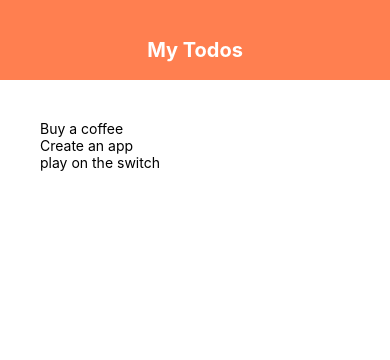
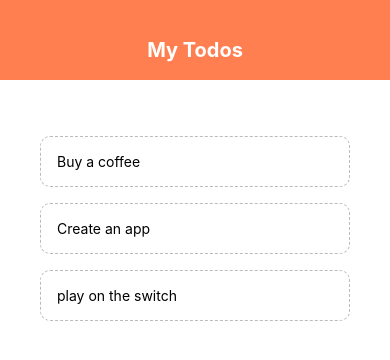
Before and after one commit to kishoreckd/net_ninja_react, a React Native app: screen / in a window 390 px wide. Shown: the top 360 px of the page. Built offline with nearby package versions, Linux system fonts and the light colour scheme.

Commit message:
todo listed and removed

```diff
--- a/App.js
+++ b/App.js
@@ -2,6 +2,7 @@
 import { useState } from 'react';
 import { Button, StyleSheet, Text, TextInput, View , ScrollView,FlatList , TouchableOpacity} from 'react-native';
 import Header from './components/header';
+import TodoItem from './components/todo';
 
 export default function App() {
 const [todos ,setTodos] = useState([
@@ -10,6 +11,11 @@
   {text: 'play on the switch' , key:'3'},
 ])
 
+ const presshandler =(key)=>{
+  setTodos ((prevTodos)=>{
+    return prevTodos.filter(todo=>todo.key !=key)
+  })
+ }
   return (
     <View style={styles.container}>
       {/**Header */}
@@ -21,7 +27,8 @@
         <FlatList
         data = {todos}
         renderItem={({ item }) => (
-          <Text>{item.text}</Text>
+          <TodoItem item={item} presshandler={presshandler} />
+
         )}
         />
       </View>
--- /dev/null
+++ b/components/todo.js
@@ -0,0 +1,26 @@
+import { StatusBar } from 'expo-status-bar';
+import { useState } from 'react';
+import { Button, StyleSheet, Text, TextInput, View , ScrollView,FlatList , TouchableOpacity} from 'react-native';
+
+
+
+export default function TodoItem({item,presshandler}) {
+ return(
+    <TouchableOpacity onPress={()=>presshandler(item.key)}>
+    <Text style ={styles.item}>{item.text}</Text>
+    </TouchableOpacity>
+ )
+}
+
+
+const styles = StyleSheet.create({
+
+    item:{
+        padding:16,
+        marginTop:16,
+        borderColor:'#bbb',
+        borderWidth:1,
+        borderStyle:'dashed',
+        borderRadius:10
+    }
+})
```
